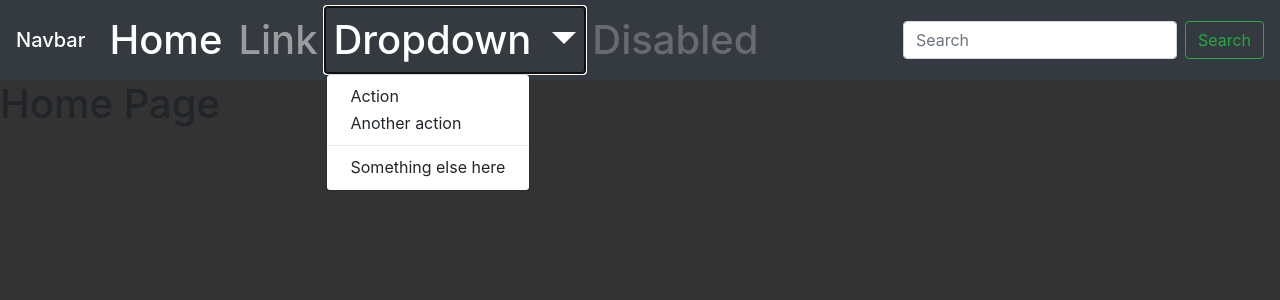
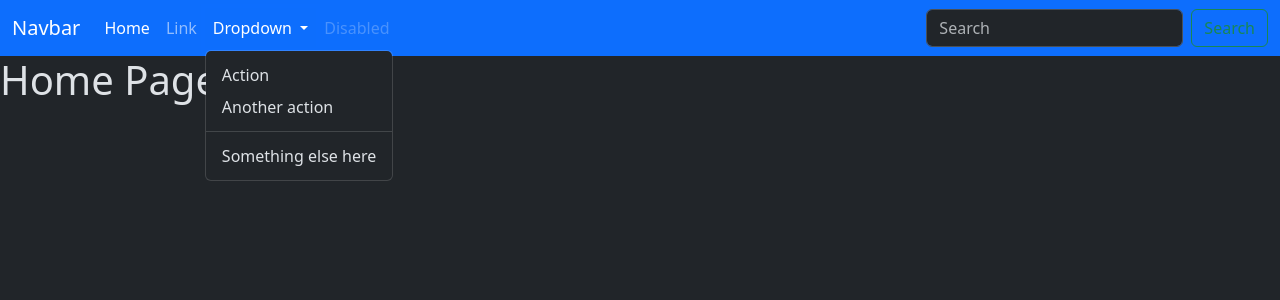
Before and after one commit to Revertionist/django-ecommerce-website, a Django app: page / in a window 1280 px wide, after a click on "Dropdown". Shown: the top 300 px of the page. Run offline with Django 4.2, Linux system fonts and the light colour scheme; some libraries are stand-ins or nearby versions.

Commit message:
html and bootstrap fixes

```diff
--- a/main/templates/main/base.html
+++ b/main/templates/main/base.html
@@ -1,31 +1,25 @@
 <!DOCTYPE html>
-<html lang="en">
+<html lang="en" data-bs-theme="dark">
 
 <head>
     <meta charset="UTF-8">
     <meta http-equiv="X-UA-Compatible" content="IE=edge">
-    <meta name="viewport" content="width=device-width, initial-scale=1, shrink-to-fit=no">
-    <link rel="stylesheet" href="https://cdn.jsdelivr.net/npm/bootstrap@4.0.0/dist/css/bootstrap.min.css"
-        integrity="sha384-Gn5384xqQ1aoWXA+058RXPxPg6fy4IWvTNh0E263XmFcJlSAwiGgFAW/dAiS6JXm" crossorigin="anonymous">
+    <meta name="viewport" content="width=device-width, initial-scale=1.0">
     <title>
         {% block title %}
         {% endblock %}
     </title>
+    <link href="https://cdn.jsdelivr.net/npm/bootstrap@5.3.0-alpha3/dist/css/bootstrap.min.css" rel="stylesheet"
+        integrity="sha384-KK94CHFLLe+nY2dmCWGMq91rCGa5gtU4mk92HdvYe+M/SXH301p5ILy+dN9+nJOZ" crossorigin="anonymous">
+
 </head>
 
-<body style="background-color:rgb(52, 51, 51);">
-    <h1>
-        {% block content %}
-        {% endblock %}
-    </h1>
-    <script src="https://code.jquery.com/jquery-3.2.1.slim.min.js"
-        integrity="sha384-KJ3o2DKtIkvYIK3UENzmM7KCkRr/rE9/Qpg6aAZGJwFDMVNA/GpGFF93hXpG5KkN"
-        crossorigin="anonymous"></script>
-    <script src="https://cdn.jsdelivr.net/npm/popper.js@1.12.9/dist/umd/popper.min.js"
-        integrity="sha384-ApNbgh9B+Y1QKtv3Rn7W3mgPxhU9K/ScQsAP7hUibX39j7fakFPskvXusvfa0b4Q"
-        crossorigin="anonymous"></script>
-    <script src="https://cdn.jsdelivr.net/npm/bootstrap@4.0.0/dist/js/bootstrap.min.js"
-        integrity="sha384-JZR6Spejh4U02d8jOt6vLEHfe/JQGiRRSQQxSfFWpi1MquVdAyjUar5+76PVCmYl"
+<body>
+    {% block content %}
+    {% endblock %}
+
+    <script src="https://cdn.jsdelivr.net/npm/bootstrap@5.3.0-alpha3/dist/js/bootstrap.bundle.min.js"
+        integrity="sha384-ENjdO4Dr2bkBIFxQpeoTz1HIcje39Wm4jDKdf19U8gI4ddQ3GYNS7NTKfAdVQSZe"
         crossorigin="anonymous"></script>
 </body>
 
--- a/main/templates/main/components/navbar.html
+++ b/main/templates/main/components/navbar.html
@@ -1,35 +1,36 @@
-<nav class="navbar navbar-expand-lg navbar-dark bg-dark">
+<nav class="navbar navbar-expand-lg navbar-dark bg-primary">
+  <div class="container-fluid">
     <a class="navbar-brand" href="#">Navbar</a>
-    <button class="navbar-toggler" type="button" data-toggle="collapse" data-target="#navbarSupportedContent" aria-controls="navbarSupportedContent" aria-expanded="false" aria-label="Toggle navigation">
+    <button class="navbar-toggler" type="button" data-bs-toggle="collapse" data-bs-target="#navbarSupportedContent" aria-controls="navbarSupportedContent" aria-expanded="false" aria-label="Toggle navigation">
       <span class="navbar-toggler-icon"></span>
     </button>
-
     <div class="collapse navbar-collapse" id="navbarSupportedContent">
-      <ul class="navbar-nav mr-auto">
-        <li class="nav-item active">
-          <a class="nav-link" href="#">Home <span class="sr-only">(current)</span></a>
+      <ul class="navbar-nav me-auto mb-2 mb-lg-0">
+        <li class="nav-item">
+          <a class="nav-link active" aria-current="page" href="#">Home</a>
         </li>
         <li class="nav-item">
           <a class="nav-link" href="#">Link</a>
         </li>
         <li class="nav-item dropdown">
-          <a class="nav-link dropdown-toggle" href="#" id="navbarDropdown" role="button" data-toggle="dropdown" aria-haspopup="true" aria-expanded="false">
+          <a class="nav-link dropdown-toggle" href="#" id="navbarDropdown" role="button" data-bs-toggle="dropdown" aria-expanded="false">
             Dropdown
           </a>
-          <div class="dropdown-menu" aria-labelledby="navbarDropdown">
-            <a class="dropdown-item" href="#">Action</a>
-            <a class="dropdown-item" href="#">Another action</a>
-            <div class="dropdown-divider"></div>
-            <a class="dropdown-item" href="#">Something else here</a>
-          </div>
+          <ul class="dropdown-menu" aria-labelledby="navbarDropdown">
+            <li><a class="dropdown-item" href="#">Action</a></li>
+            <li><a class="dropdown-item" href="#">Another action</a></li>
+            <li><hr class="dropdown-divider"></li>
+            <li><a class="dropdown-item" href="#">Something else here</a></li>
+          </ul>
         </li>
         <li class="nav-item">
-          <a class="nav-link disabled" href="#">Disabled</a>
+          <a class="nav-link disabled" href="#" tabindex="-1" aria-disabled="true">Disabled</a>
         </li>
       </ul>
-      <form class="form-inline my-2 my-lg-0">
-        <input class="form-control mr-sm-2" type="search" placeholder="Search" aria-label="Search">
-        <button class="btn btn-outline-success my-2 my-sm-0" type="submit">Search</button>
+      <form class="d-flex">
+        <input class="form-control me-2" type="search" placeholder="Search" aria-label="Search">
+        <button class="btn btn-outline-success" type="submit">Search</button>
       </form>
     </div>
-  </nav>
+  </div>
+</nav>
--- a/main/templates/main/pages/home.html
+++ b/main/templates/main/pages/home.html
@@ -8,5 +8,5 @@ Home
 
 {% block content %}
 {% include 'main/components/navbar.html' %}
-Home Page
+<h1>Home Page</h1>
 {% endblock %}
```
Also changed, not shown: register/templates/register/pages/signup.html (+7 -5 lines), register/templates/registration/login.html (+7 -5 lines).
